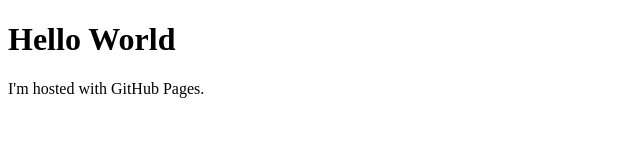
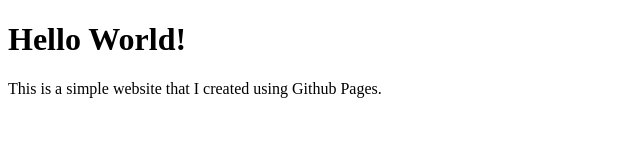
Before and after one commit to Dezertman1/Dezertman1.github.io, a plain HTML site: page index.html in a window 1280 px wide. Shown: the whole page, without its empty margins (0-640 px from the left). Drawn offline with Linux system fonts and the light colour scheme.

Commit message:
Changed webpage text.
Added a title and some header text.

```diff
--- a/index.html
+++ b/index.html
@@ -1,7 +1,13 @@
 <!DOCTYPE html>
 <html>
-<body>
-<h1>Hello World</h1>
-<p>I'm hosted with GitHub Pages.</p>
-</body>
+    <head>
+        <meta charset="utf-8">
+        <title>Dezertman Home</title>
+    </head>
+    <body>
+    <h1>Hello World!</h1>
+        <p>This is a simple website that I created using Github Pages.
+
+        </p>
+    </body>
 </html>
```
